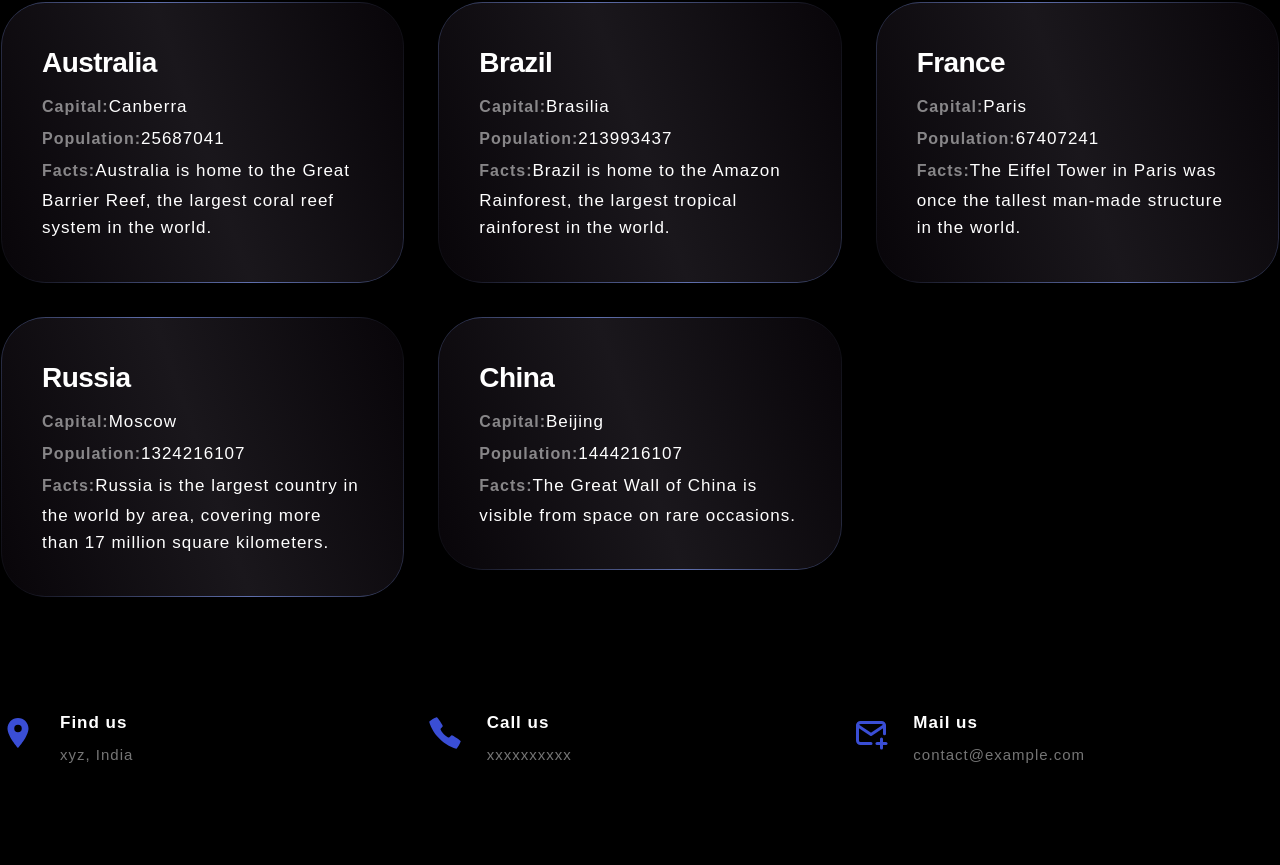
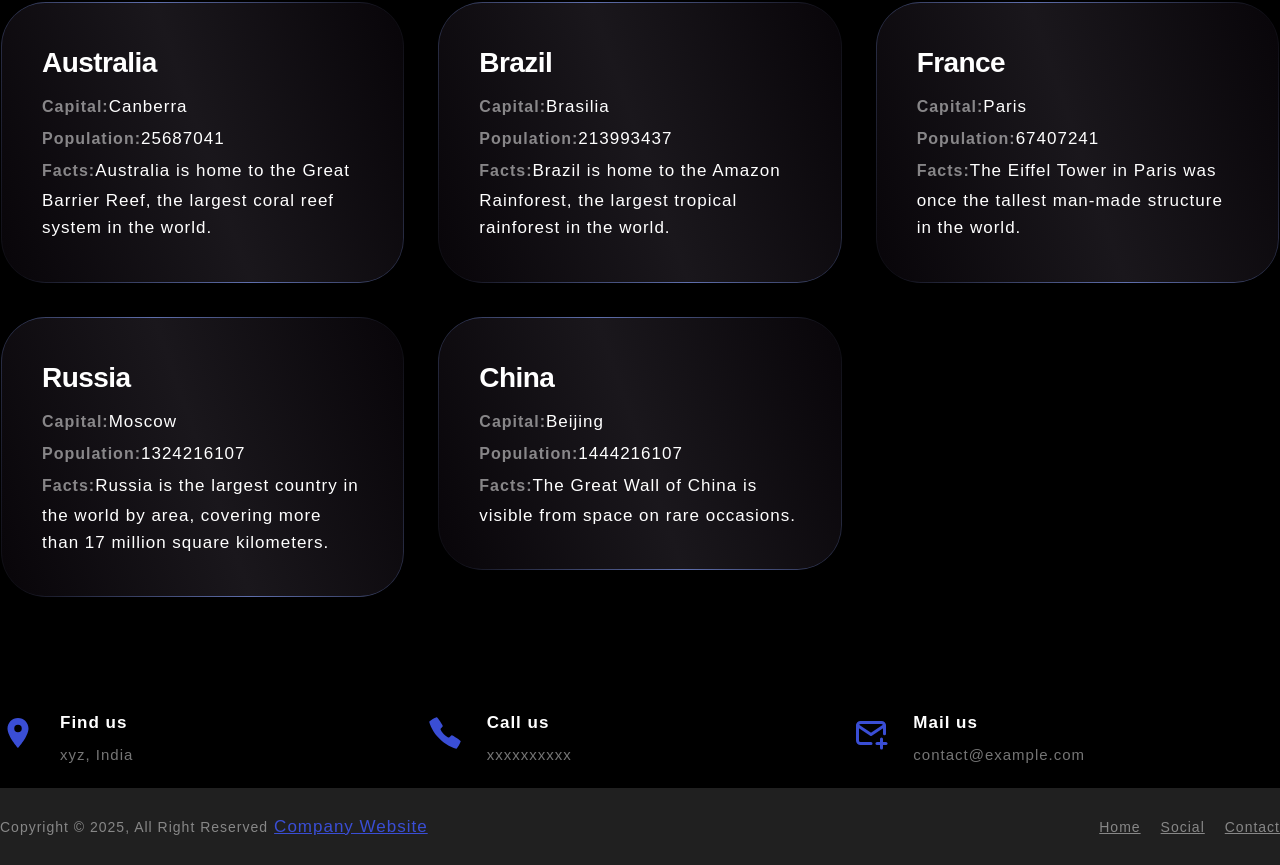
Before and after one commit to vidisha108/World-Atlas, a React (Vite) app in the folder world-atlas/: page / in a window 1280 px wide. Shown: the part 1145-2010 px from the top of the page. Before the commit the page ends 1933 px from the top, so only its background shows below. Built offline with nearby package versions, Linux system fonts and the light colour scheme.

Commit message:
display country cards

```diff
--- /dev/null
+++ b/world-atlas/src/api/postApi.jsx
@@ -0,0 +1,16 @@
+import axios from "axios";
+
+const api = axios.create({
+    baseURL: "https://restcountries.com/v3.1",
+});
+
+export const getCountryData = () => {
+  return api.get("/all?fields=name,population,region,capital,flags");
+};
+
+// HTTP GET METHOD fro the indvi. country name
+// export const getCountryIndData = (name) => {
+//   return api.get(
+//     `/name/${name}?fullText=true&fields=name,population,region,subregion,capital,tld,currencies,languages,borders,flags`
+//   );
+// };
--- a/world-atlas/src/components/UI/Footers.jsx
+++ b/world-atlas/src/components/UI/Footers.jsx
@@ -2,6 +2,8 @@ import footerContact from "../../api/footerApi.json"
 import { MdPlace } from "react-icons/md";
 import { IoCallSharp } from "react-icons/io5";
 import { TbMailPlus } from "react-icons/tb";
+import { NavLink } from "react-router-dom";
+
 
 export const Footers = ()=>{
     const footerIcon = {
@@ -27,6 +29,41 @@ export const Footers = ()=>{
                  })
                 }
             </div>
+             <div className="copyright-area">
+        <div className="container">
+          <div className="grid grid-two-cols">
+            <div className="copyright-text">
+              <p>
+                Copyright &copy; 2025, All Right Reserved
+                <NavLink to="/" target="_blank">
+                  Company Website
+                </NavLink>
+              </p>
+            </div>
+
+            <div className="footer-menu">
+              <ul>
+                <li>
+                  <NavLink to="/">Home</NavLink>
+                </li>
+
+                <li>
+                  <NavLink
+                    to="https://www.instagram.com/i.jerry_/"
+                    target="_blank"
+                  >
+                    Social
+                  </NavLink>
+                </li>
+
+                <li>
+                  <NavLink to="/contact">Contact</NavLink>
+                </li>
+              </ul>
+            </div>
+          </div>
+        </div>
+      </div>
         </footer>
     )
 }
--- /dev/null
+++ b/world-atlas/src/components/UI/Loader.jsx
@@ -0,0 +1,5 @@
+import "../../App.css";
+
+export function Loader() {
+    return <div className="loader"></div>
+}
--- /dev/null
+++ b/world-atlas/src/components/layout/CountryCard.jsx
@@ -0,0 +1,25 @@
+export const CountryCard = ({country}) => {
+    const {flags, name, population, region, capital} = country;
+    return (
+        <li className="country-card card">
+        <div className="container-card bg-white-box">
+            <img src={flags.svg} alt={flags.alt} />
+            <div className="countryInfo">
+                <p className="card-title">{name.common.length > 10 ? name.common.slice(0,10) + "..." : name.common}</p>
+                <p>
+                    <span className="card-description">Population:</span>
+                    {population.toLocaleString()}
+                </p>
+                <p>
+                    <span className="card-description">Region:</span>
+                    {region}
+                </p>
+                <p>
+                    <span className="card-description">Capital:</span>
+                    {capital[0]}
+                </p>
+            </div>
+        </div>
+        </li>
+    )
+}
--- a/world-atlas/src/pages/Country.jsx
+++ b/world-atlas/src/pages/Country.jsx
@@ -1,3 +1,26 @@
+import { startTransition, useEffect, useState, useTransition } from "react";
+import { getCountryData } from "../api/postApi";
+import { Loader } from "../components/UI/Loader";
+import { CountryCard } from "../components/layout/CountryCard";
+
 export const Country = () =>{
-    return <h1>Country Page</h1>
+    const[isPending, stateTransition] =  useTransition();
+    const[countries, setCountries] = useState([]);
+    useEffect(() =>{
+        startTransition(async () => {
+        const res = await getCountryData();
+        setCountries(res.data);
+        });
+    },[]);
+    if(isPending) return <Loader />
+
+    return (
+        <section className="country-section">
+            <ul className="grid grid-four-cols">
+                {countries.map((curCountry, index) => {
+                    return <CountryCard country = {curCountry} key={index} />
+                })}
+            </ul>
+        </section>
+    )
 };
```
